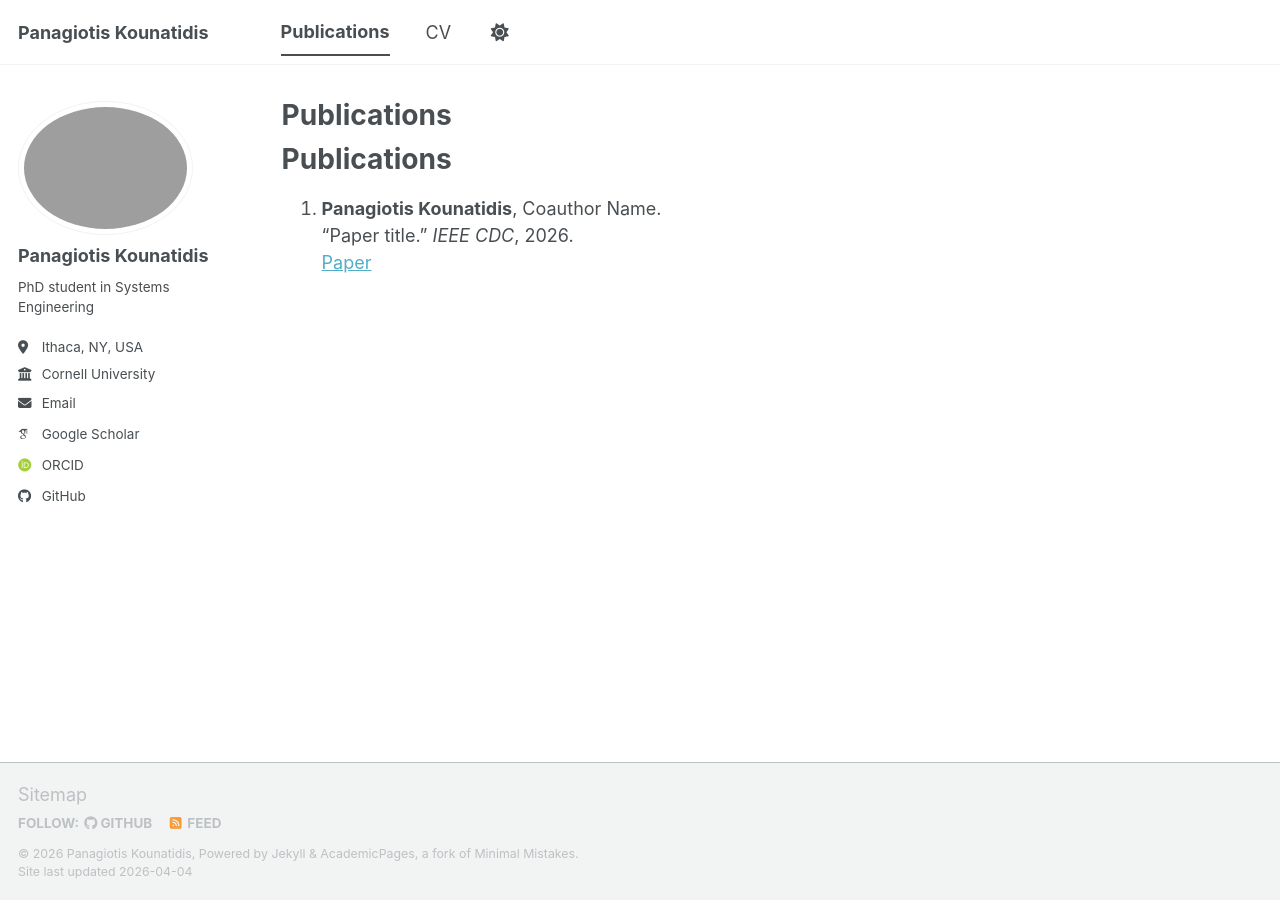
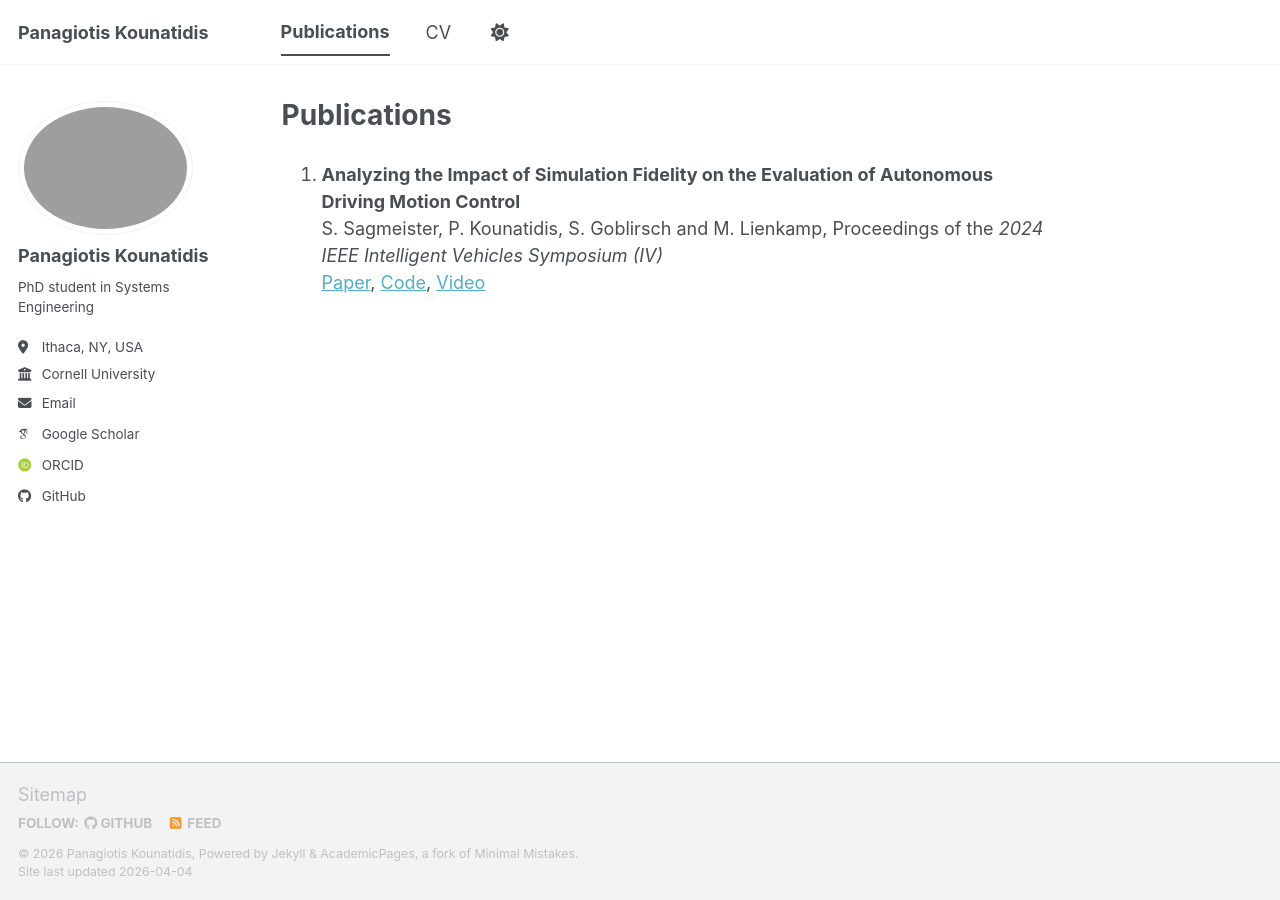
Before and after one commit to Panos20102k/Panos20102k.github.io, a Jekyll site: the page built from _pages/publications.md, in a window 1280 px wide. Built offline with Jekyll 4.4.1, drawn with Linux system fonts in a browser that asks for light colours; some web fonts are replaced; a script bundle is joined from its source files by our own code; library files that are not in the unit come from our copies.

Commit message:
add tum paper

```diff
--- a/_pages/publications.md
+++ b/_pages/publications.md
@@ -5,8 +5,6 @@ permalink: /publications/
 author_profile: true
 ---
 
-# Publications
-
-1. **Panagiotis Kounatidis**, Coauthor Name.
-   “Paper title.” *IEEE CDC*, 2026.
-   [Paper](https://example.com)
+1. **Analyzing the Impact of Simulation Fidelity on the Evaluation of Autonomous Driving Motion Control**
+   S. Sagmeister, P. Kounatidis, S. Goblirsch and M. Lienkamp, Proceedings of the *2024 IEEE Intelligent Vehicles Symposium (IV)*
+   [Paper](https://example.com), [Code](https://github.com/TUMFTM/Open-Car-Dynamics), [Video](https://www.youtube.com/watch?v=2uVidmMZ9ns)
```
